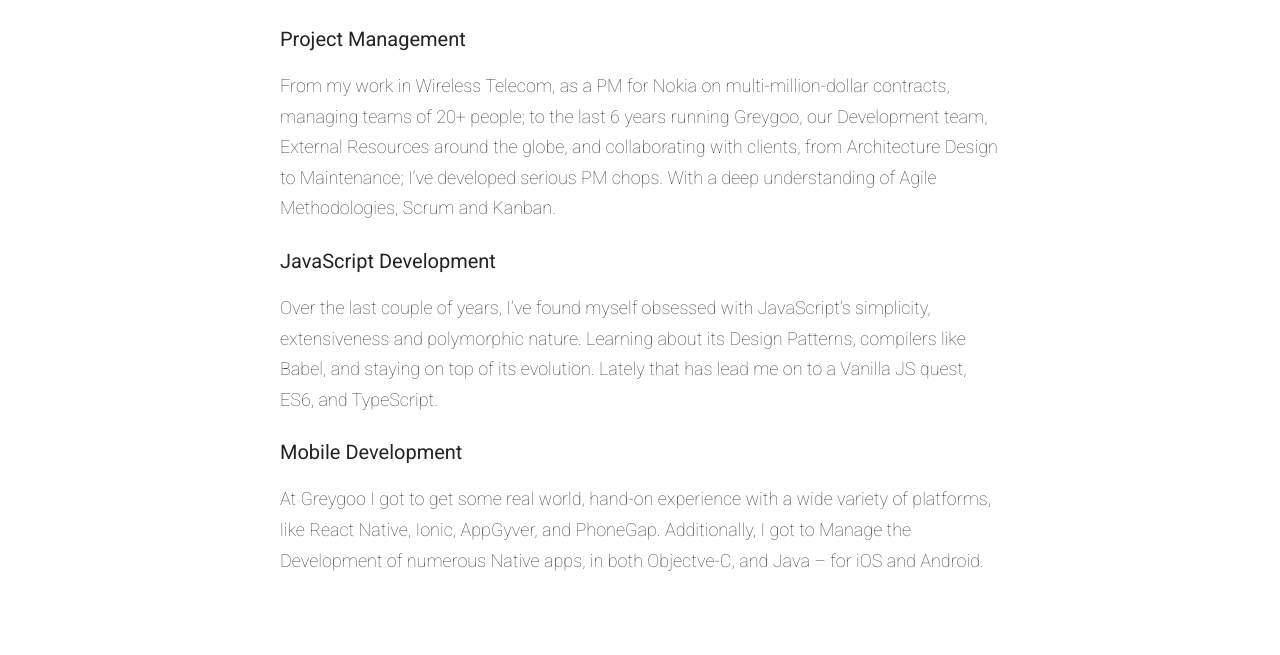
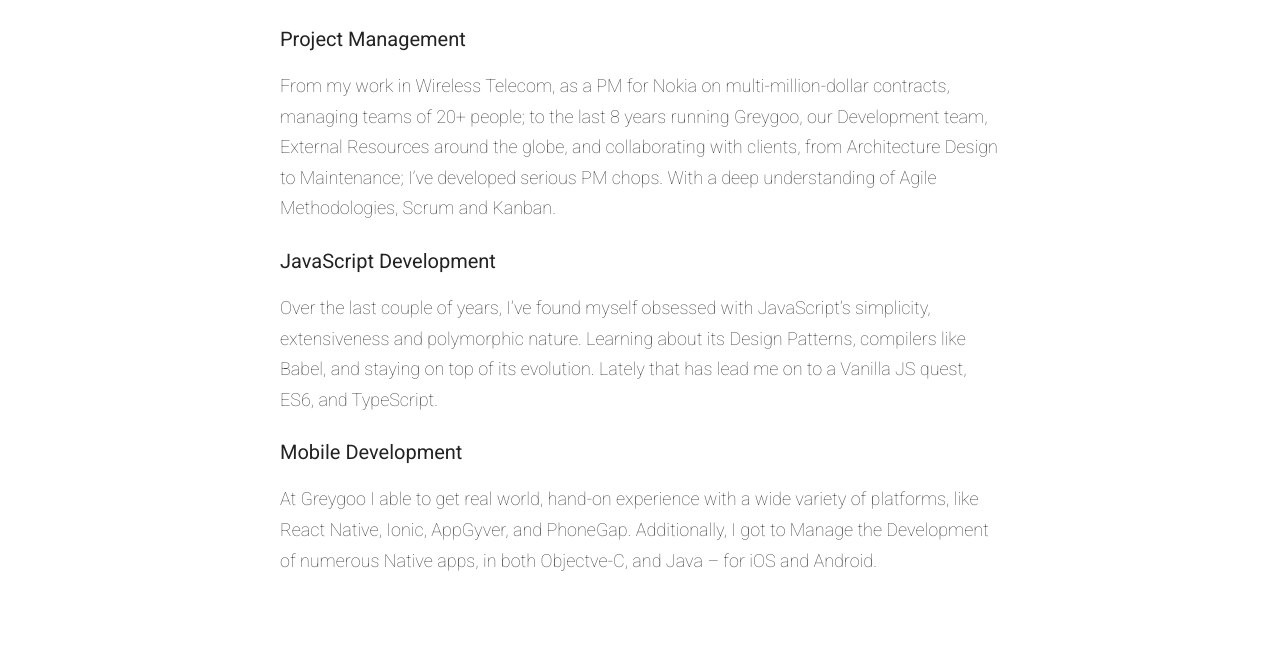
Before and after one commit to vicenteopaso/vicenteopaso, a Jekyll site: the page built from _pages/index.md, in a window 1280 px wide. Shown: the part 1153-1808 px from the top of the page. Built offline with Jekyll 4.4.1, drawn with Linux system fonts in a browser that asks for light colours.

Commit message:
Update index.md

```diff
--- a/_pages/index.md
+++ b/_pages/index.md
@@ -23,7 +23,7 @@
 
 ### Project Management
 
-From my work in Wireless Telecom, as a PM for Nokia on multi-million-dollar contracts, managing teams of 20+ people; to the last 6 years running Greygoo, our Development team, External Resources around the globe, and collaborating with clients, from Architecture Design to Maintenance; I've developed serious PM chops. With a deep understanding of Agile Methodologies, Scrum and Kanban.
+From my work in Wireless Telecom, as a PM for Nokia on multi-million-dollar contracts, managing teams of 20+ people; to the last 8 years running Greygoo, our Development team, External Resources around the globe, and collaborating with clients, from Architecture Design to Maintenance; I've developed serious PM chops. With a deep understanding of Agile Methodologies, Scrum and Kanban.
 
 ### JavaScript Development
 
@@ -31,7 +31,7 @@
 
 ### Mobile Development
 
-At Greygoo I got to get some real world, hand-on experience with a wide variety of platforms, like React Native, Ionic, AppGyver, and PhoneGap. Additionally, I got to Manage the Development of numerous Native apps, in both Objectve-C, and Java -- for iOS and Android.
+At Greygoo I able to get real world, hand-on experience with a wide variety of platforms, like React Native, Ionic, AppGyver, and PhoneGap. Additionally, I got to Manage the Development of numerous Native apps, in both Objectve-C, and Java -- for iOS and Android.
 
 &nbsp;
 
```
